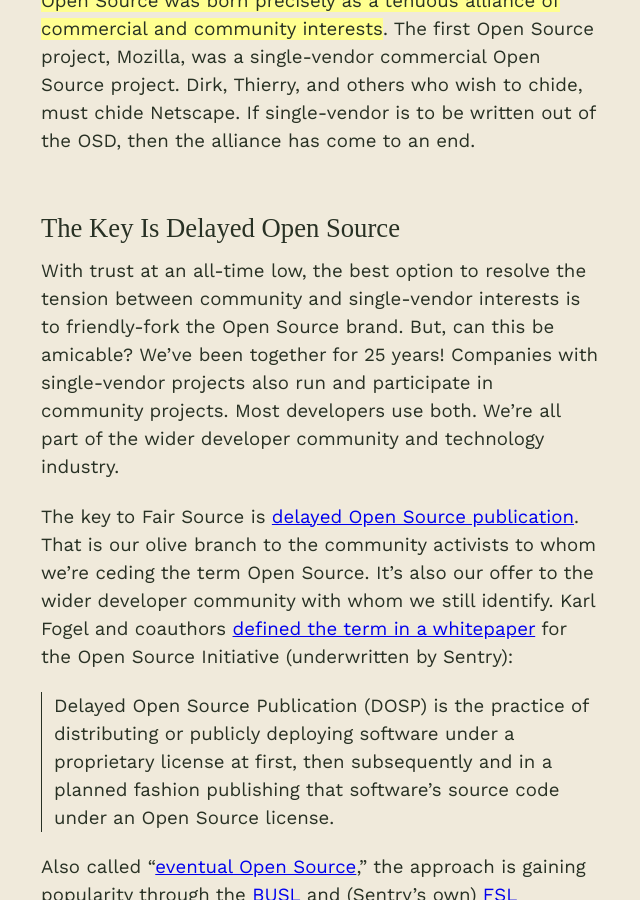
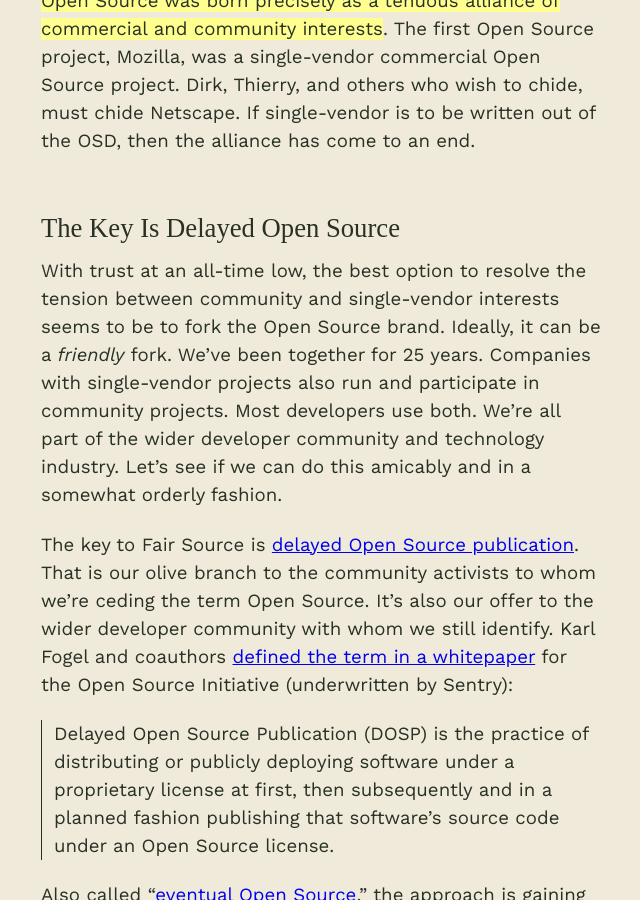
Before and after one commit to chadwhitacre/openpath, a Jekyll site: the page built from 2024/fork/index.md, in a window 1280 px wide and 900 px high, scrolled down 7002 px. Shown: the whole window, without its empty margins (319-959 px from the left). Built offline with Jekyll 4.4.1, drawn with Linux system fonts in a browser that asks for light colours; some web fonts are replaced; comment, search, counter and statistics services are not loaded.

Commit message:
More preening

```diff
--- a/2024/fork/index.md
+++ b/2024/fork/index.md
@@ -200,11 +200,12 @@
 ## The Key Is Delayed Open Source
 
 With trust at an all-time low, the best option to resolve the tension between
-community and single-vendor interests is to friendly-fork the Open Source brand. But,
-can this be amicable? We've been together for 25 years! Companies with
-single-vendor projects also run and participate in community projects. Most
-developers use both. We're all part of the wider developer community and
-technology industry.
+community and single-vendor interests seems to be to fork the Open Source
+brand. Ideally, it can be a _friendly_ fork. We've been together for 25 years.
+Companies with single-vendor projects also run and participate in community
+projects. Most developers use both. We're all part of the wider developer
+community and technology industry. Let's see if we can do this amicably and in
+a somewhat orderly fashion.
 
 The key to Fair Source is [delayed Open Source
 publication](https://opensource.org/dosp). That is our olive branch to the
```
